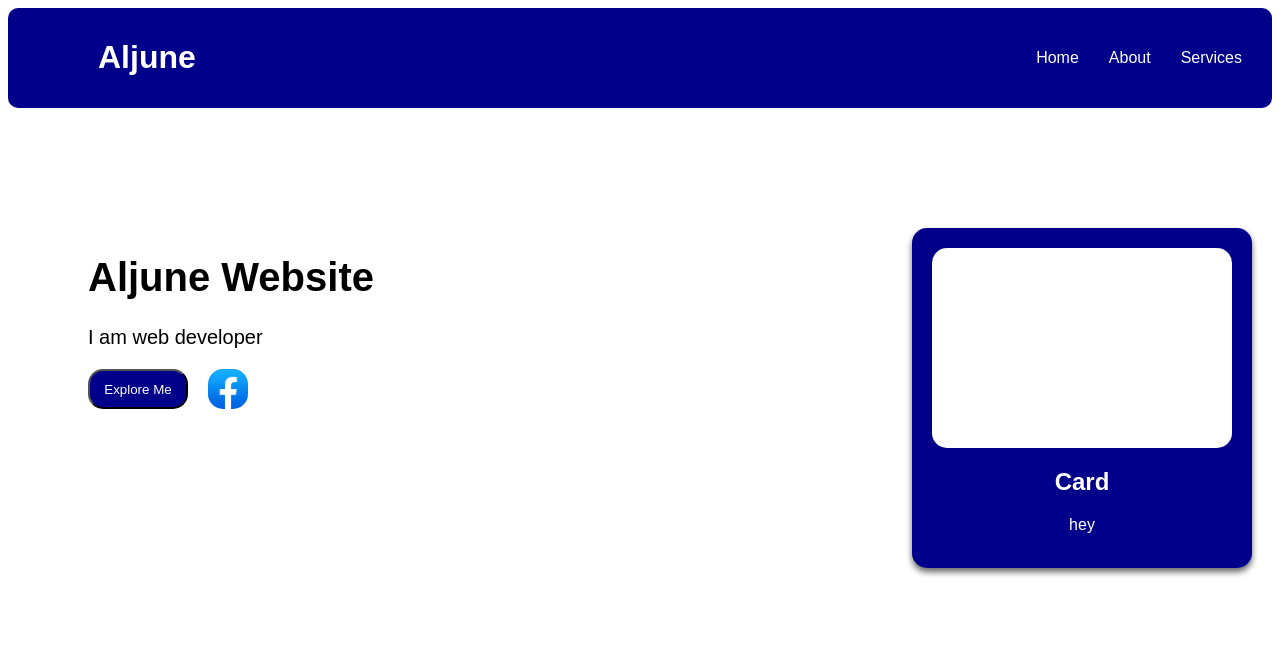
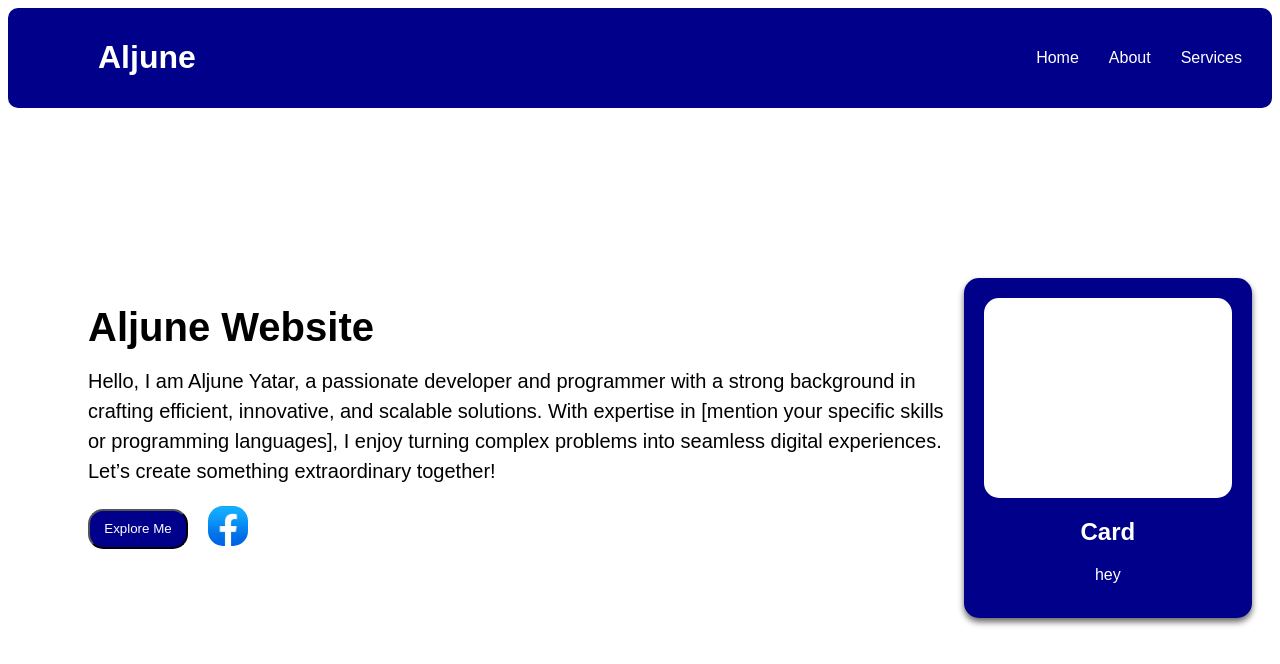
Before and after one commit to Aljune1/git, a plain HTML site: page index.html in a window 1280 px wide. Drawn offline with Linux system fonts and the light colour scheme.

Commit message:
Update index.html

```diff
--- a/index.html
+++ b/index.html
@@ -48,18 +48,16 @@
                 .cardview {
                     display: flex;
                 }
-
-
             }
             .cardview {
                 display: flex;
                 gap: 20px;
                 padding: 20px;
                 justify-content: space-between;
-                margin-top: 100px;
+                margin-top: 150px;
             }
             .text-1 {
-                max-width: 300px;
+
                 font-family: Arial, sans-serif;
                 padding-left: 60px;
                 font-size: 20px;
@@ -129,6 +127,11 @@
                 display: flex;
                 align-items: center;
                 gap: 20px;
+                margin-top: 20px;
+                padding-top: 10px;
+            }
+            .text-1 p {
+                line-height: 0.5;
             }
         </style>
         <body>
@@ -145,12 +148,16 @@
         <div class = "cardview">
             <div class = "text-1">
                 <h1>Aljune Website</h1>
-                <p>I am web developer</p>
+                <p>Hello, I am Aljune Yatar, a passionate developer and programmer with a strong background in</p>
+                <p>crafting efficient, innovative, and scalable solutions. With expertise in [mention your specific skills</p>
+                <p>or programming languages], I enjoy turning complex problems into seamless digital experiences.</p>
+                <p>Let’s create something extraordinary together!</p>
                 <div class = "actioncontainer">
-                <a href = "#">
+
                 <button class = "button">Explore Me</button>
-            </a>
+            <a href = "https://web.facebook.com/aljune.yatar">
             <img src = "Logo_de_Facebook.png" id = "img-1">
+        </a>
         </div>
             </div>
             <div class = "card">
```
